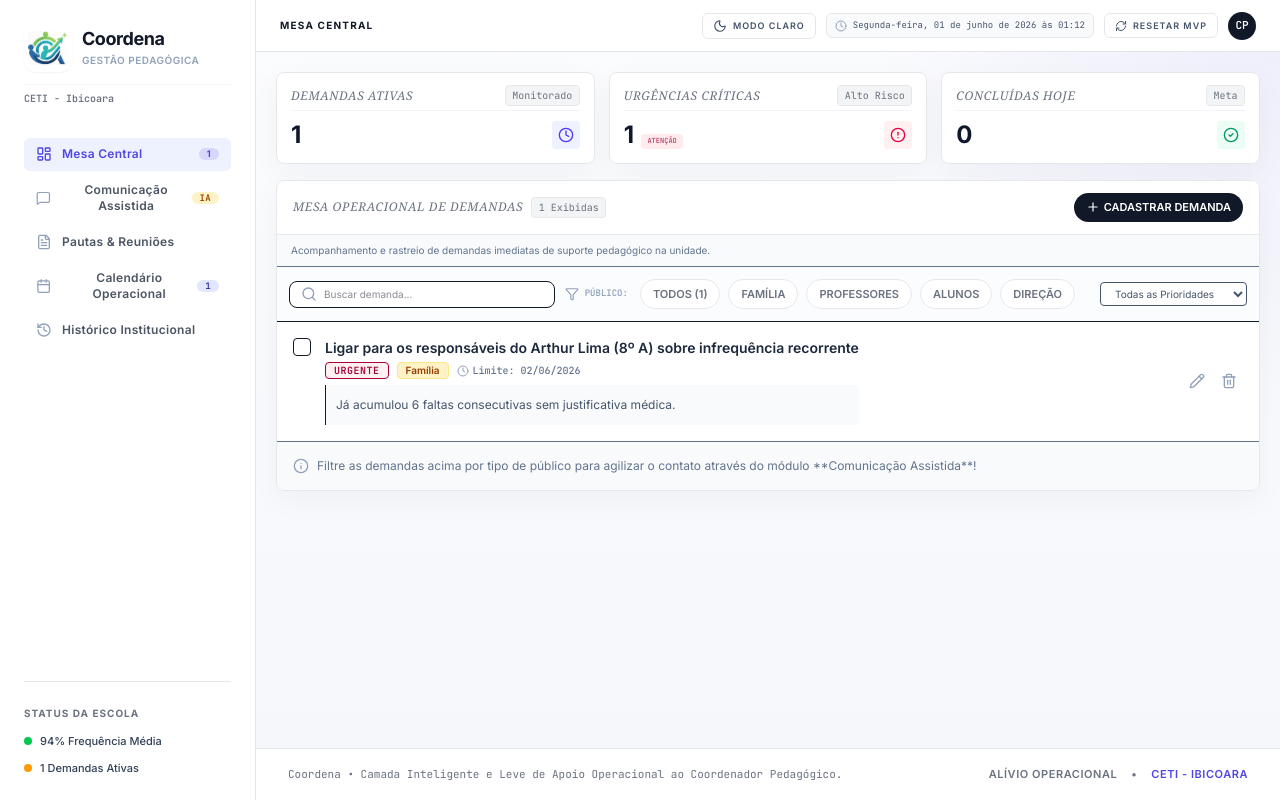
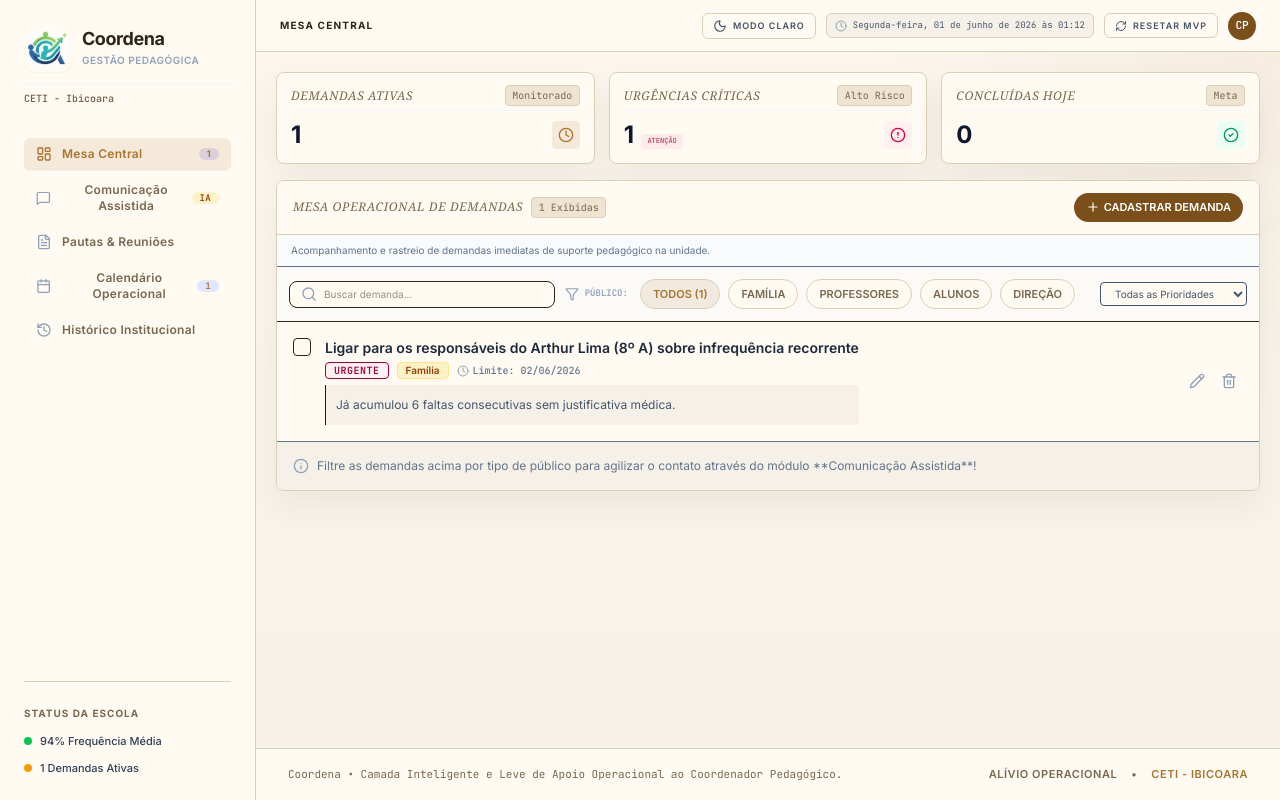
Before and after one commit to ArnaldoAlmeidaBa/coordflow, a React (Vite) app: page / in a window 1280 px wide. Built offline with nearby package versions, Linux system fonts and the light colour scheme.

Commit message:
feat(theme): add experimental warm wood palette

```diff
--- a/src/index.css
+++ b/src/index.css
@@ -8,35 +8,35 @@
 }
 
 :root {
-  --app-bg: #f5f7fb;
-  --app-surface: #ffffff;
-  --app-surface-muted: #f9fafb;
-  --app-surface-subtle: #f3f4f6;
-  --app-surface-hover: #eef2f7;
-  --app-border: #e5e7eb;
-  --app-border-strong: #d1d5db;
-  --app-text: #111827;
-  --app-text-muted: #6b7280;
-  --app-text-soft: #94a3b8;
-  --app-accent: #4f46e5;
-  --app-accent-deep: #111827;
-  --app-accent-soft: rgba(79, 70, 229, 0.1);
+  --app-bg: #f6f1e8;
+  --app-surface: #fffaf2;
+  --app-surface-muted: #f7f0e5;
+  --app-surface-subtle: #efe4d1;
+  --app-surface-hover: #eadfce;
+  --app-border: #dccfb7;
+  --app-border-strong: #c8b795;
+  --app-text: #2f2418;
+  --app-text-muted: #7a684f;
+  --app-text-soft: #a08c73;
+  --app-accent: #a9752d;
+  --app-accent-deep: #7a4f1a;
+  --app-accent-soft: rgba(169, 117, 45, 0.12);
 }
 
 [data-theme="dark"] {
-  --app-bg: #0b1220;
-  --app-surface: #111827;
-  --app-surface-muted: #172033;
-  --app-surface-subtle: #1e293b;
-  --app-surface-hover: #253247;
-  --app-border: #2b394f;
-  --app-border-strong: #3a4a63;
-  --app-text: #e5eefb;
-  --app-text-muted: #9fb0c7;
-  --app-text-soft: #74859f;
-  --app-accent: #818cf8;
-  --app-accent-deep: #4338ca;
-  --app-accent-soft: rgba(129, 140, 248, 0.16);
+  --app-bg: #19140f;
+  --app-surface: #241d16;
+  --app-surface-muted: #2d241b;
+  --app-surface-subtle: #382d21;
+  --app-surface-hover: #453626;
+  --app-border: #5b4835;
+  --app-border-strong: #766048;
+  --app-text: #f2e5cf;
+  --app-text-muted: #cab597;
+  --app-text-soft: #9f896a;
+  --app-accent: #d3a35e;
+  --app-accent-deep: #9a6323;
+  --app-accent-soft: rgba(211, 163, 94, 0.18);
 }
 
 body {
@@ -48,8 +48,9 @@ body {
 
 .app-shell {
   background:
-    radial-gradient(circle at top right, rgba(79, 70, 229, 0.08), transparent 28%),
-    linear-gradient(180deg, rgba(255, 255, 255, 0.62), rgba(255, 255, 255, 0)),
+    radial-gradient(circle at top right, rgba(169, 117, 45, 0.08), transparent 28%),
+    radial-gradient(circle at top left, rgba(214, 183, 118, 0.08), transparent 20%),
+    linear-gradient(180deg, rgba(255, 250, 242, 0.68), rgba(255, 250, 242, 0)),
     var(--app-bg);
   color: var(--app-text);
   transition: background 0.25s ease, color 0.25s ease;
@@ -57,9 +58,9 @@ body {
 
 [data-theme="dark"] .app-shell {
   background:
-    radial-gradient(circle at top right, rgba(129, 140, 248, 0.16), transparent 26%),
-    radial-gradient(circle at top left, rgba(14, 165, 233, 0.08), transparent 22%),
-    linear-gradient(180deg, rgba(148, 163, 184, 0.04), rgba(148, 163, 184, 0)),
+    radial-gradient(circle at top right, rgba(211, 163, 94, 0.16), transparent 26%),
+    radial-gradient(circle at top left, rgba(143, 94, 38, 0.14), transparent 24%),
+    linear-gradient(180deg, rgba(242, 229, 207, 0.03), rgba(242, 229, 207, 0)),
     var(--app-bg);
 }
 
@@ -75,7 +76,7 @@ body {
   display: flex;
   flex-direction: column;
   overflow: hidden;
-  box-shadow: 0 10px 30px rgba(15, 23, 42, 0.04);
+  box-shadow: 0 14px 34px rgba(84, 58, 25, 0.07);
   backdrop-filter: blur(12px);
 }
 
@@ -154,6 +155,55 @@ body {
 
 .tech-btn-primary:hover {
   background: color-mix(in srgb, var(--app-accent-deep) 88%, white 12%);
+}
+
+.bg-white {
+  background-color: var(--app-surface) !important;
+}
+
+.bg-\[\#F9FAFB\] {
+  background-color: var(--app-bg) !important;
+}
+
+.border-\[\#E5E7EB\] {
+  border-color: var(--app-border) !important;
+}
+
+.text-\[\#111827\] {
+  color: var(--app-text) !important;
+}
+
+.text-\[\#6B7280\],
+.text-\[\#4B5563\] {
+  color: var(--app-text-muted) !important;
+}
+
+.bg-\[\#111827\],
+.bg-slate-800,
+.bg-slate-900 {
+  background-color: var(--app-accent-deep) !important;
+}
+
+.bg-\[\#EEF2FF\],
+.bg-indigo-50,
+.bg-indigo-50\/50 {
+  background-color: var(--app-accent-soft) !important;
+}
+
+.text-\[\#4F46E5\],
+.text-indigo-900,
+.text-indigo-800,
+.text-indigo-700,
+.text-indigo-600,
+.text-indigo-500 {
+  color: var(--app-accent) !important;
+}
+
+.border-indigo-100,
+.border-indigo-150,
+.border-indigo-200,
+.border-indigo-400 {
+  border-color: color-mix(in srgb, var(--app-accent) 30%, var(--app-surface)) !important;
 }
 
 .tech-badge {
```
Also changed, not shown: 1 other file (tests, documents, lock files or other folders).
